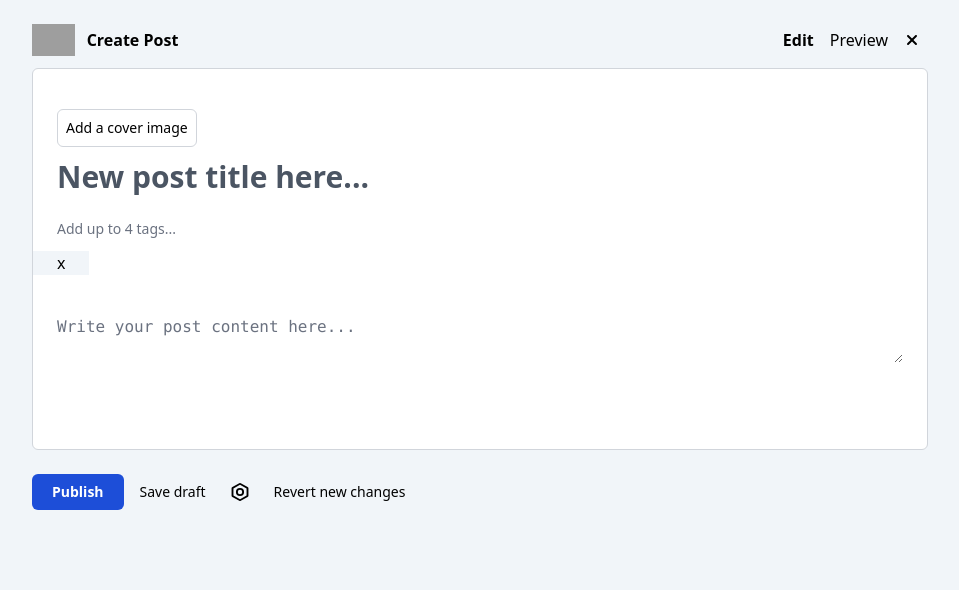
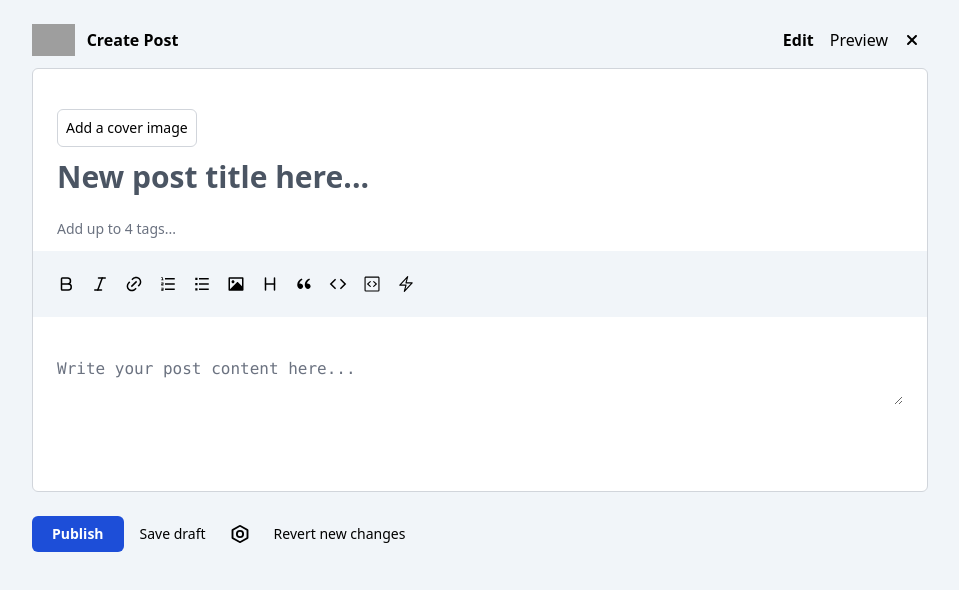
Before and after one commit to arembiam/kodemia-reactJs-reto, a React (Vite) app: page /newpost in a window 1280 px wide. Shown: the top 590 px of the page, without its empty margins (160-1119 px from the left). Built offline with nearby package versions, Linux system fonts and the light colour scheme; grey boxes are pictures that could not be loaded.

Commit message:
NewPost responsive done

```diff
--- a/src/pages/NewPost.jsx
+++ b/src/pages/NewPost.jsx
@@ -1,6 +1,17 @@
 import { useForm } from "react-hook-form";
 import { FaXmark } from "react-icons/fa6";
 import { PiNutBold } from "react-icons/pi";
+import { LuBold, LuItalic, LuHeading } from "react-icons/lu";
+import {
+  RiLink,
+  RiListOrdered,
+  RiListCheck,
+  RiDoubleQuotesL,
+  RiCodeFill,
+  RiImageFill,
+} from "react-icons/ri";
+import { GoCodeSquare } from "react-icons/go";
+import { HiOutlineBolt } from "react-icons/hi2";
 
 export default function NewPost() {
   const { register, handleSubmit } = useForm();
@@ -69,8 +80,76 @@ export default function NewPost() {
           </div>
 
           {/* BARRA DE FORMATO TEXTO */}
-          <div className="inline-flex bg-slate-100 w-ful gap-2 px-6">
-            <button type="button">x</button>
+          <div className="inline-flex bg-slate-100  text-lg p-4 w-full max-md:justify-center">
+            <button
+              type="button"
+              className="hover:bg-indigo-100 bg-opacity-25 p-2 rounded-md"
+            >
+              <LuBold />
+            </button>
+            <button
+              type="button"
+              className="hover:bg-indigo-100 bg-opacity-25 p-2 rounded-md"
+            >
+              <LuItalic />
+            </button>
+            <button
+              type="button"
+              className="hover:bg-indigo-100 bg-opacity-25 p-2 rounded-md"
+            >
+              <RiLink />
+            </button>
+            <button
+              type="button"
+              className="hover:bg-indigo-100 bg-opacity-25 p-2 rounded-md "
+            >
+              <RiListOrdered />
+            </button>
+            <button
+              type="button"
+              className="hover:bg-indigo-100 bg-opacity-25 p-2 rounded-md "
+            >
+              <RiListCheck />
+            </button>
+
+            <button
+              type="button"
+              className="hover:bg-indigo-100 bg-opacity-25 p-2 rounded-md "
+            >
+              <RiImageFill />
+            </button>
+            <div className="inline-flex max-lg:visible max-md:invisible">
+              <button
+                type="button"
+                className="hover:bg-indigo-100 bg-opacity-25 p-2 rounded-md "
+              >
+                <LuHeading />
+              </button>
+              <button
+                type="button"
+                className="hover:bg-indigo-100 bg-opacity-25 p-2 rounded-md "
+              >
+                <RiDoubleQuotesL />
+              </button>
+              <button
+                type="button"
+                className="hover:bg-indigo-100 bg-opacity-25 p-2 rounded-md "
+              >
+                <RiCodeFill />
+              </button>
+              <button
+                type="button"
+                className="hover:bg-indigo-100 bg-opacity-25 p-2 rounded-md "
+              >
+                <GoCodeSquare />
+              </button>
+              <button
+                type="button"
+                className="hover:bg-indigo-100 bg-opacity-25 p-2 rounded-md "
+              >
+                <HiOutlineBolt />
+              </button>
+            </div>
           </div>
 
           {/* FORMULARIO PT2 */}
```
